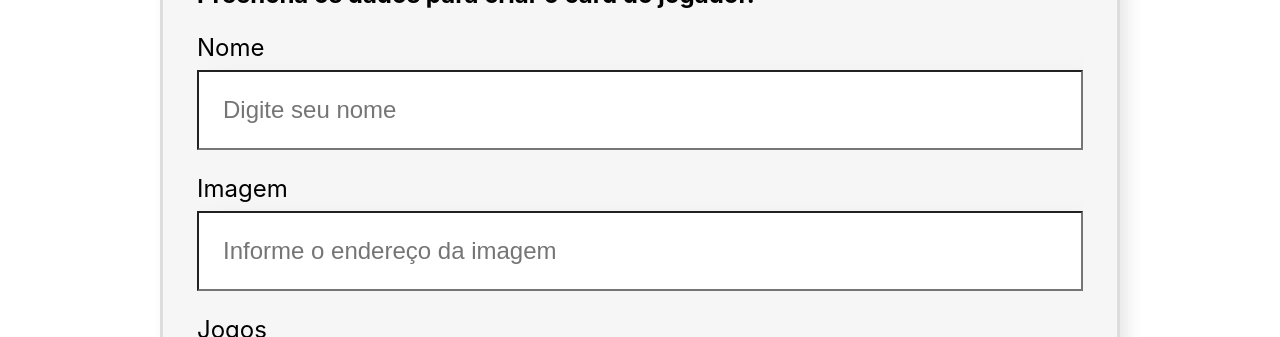
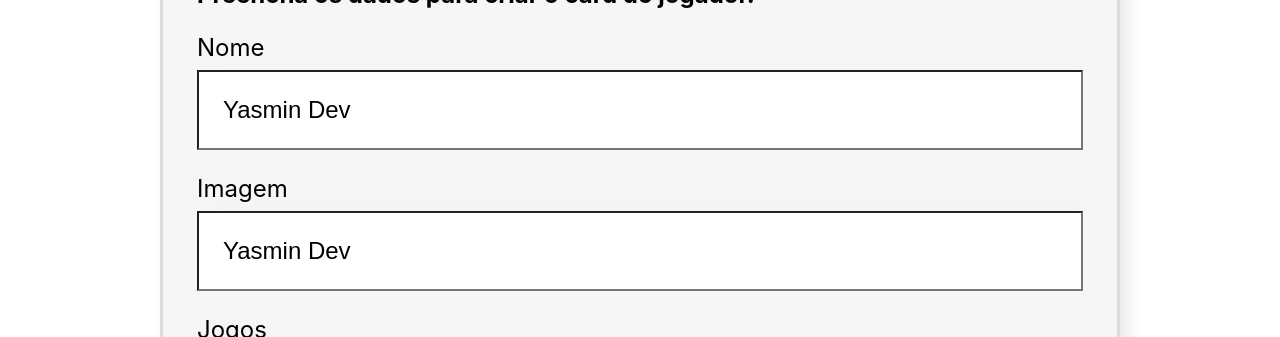
Before and after one commit to YasHirt/Jogano, a React (Create React App) app: page / in a window 1280 px wide. Shown: the part 463-800 px from the top of the page. Built offline with nearby package versions, Linux system fonts and the light colour scheme.

Commit message:
Utilizando hooks

```diff
--- a/src/componentes/CampoTexto/CampoTexto.js
+++ b/src/componentes/CampoTexto/CampoTexto.js
@@ -1,11 +1,22 @@
+import { useState } from 'react'
 import './CampoTexto.css'
 const CampoTexto = (props) => {
+
+    //hooks só podem ser chamados dentro do componente
+    const [valor, setValor] = useState('Yasmin Dev') //retorna um array com dois itens: o valor atual do estado (aqui chamado valor) e a função que atualiza esse estado (setValor).
+    const aoDigitar = (e) =>
+        {
+            setValor(e.target.value)  //Nova renderização que atualiza o valor da constante valor
+            console.log(valor)
+
+        }
     return (
+
         <div className="CampoTexto">
             <label>
                 {props.label}
             </label>
-            <input required={props.obrigatorio} placeholder={props.placeholder} />
+            <input value={valor} onChange={aoDigitar} required={props.obrigatorio} placeholder={props.placeholder} />
         </div>
     )
 }
--- a/src/componentes/Formulario/Formulario.js
+++ b/src/componentes/Formulario/Formulario.js
@@ -20,6 +20,7 @@ const Formulario = () => {
     const aoSalvar = (e) => {
         e.preventDefault()
         console.log("Documento salvo")}
+
     return (
         <section className='section-login'>
             <form className='form-login' onSubmit={aoSalvar} >
```
